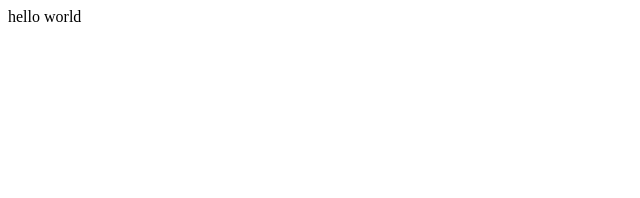
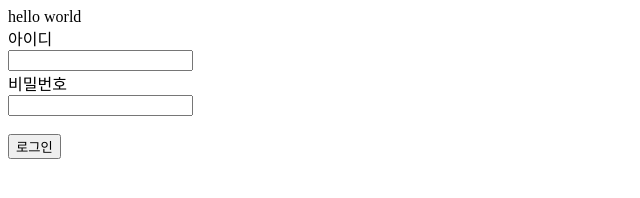
Before and after one commit to tzist/busan_c, a plain HTML site: page index.html in a window 1280 px wide. Shown: the whole page, without its empty margins (0-640 px from the left). Drawn offline with Linux system fonts and the light colour scheme.

Commit message:
index.html : add contents style.css : add contents

```diff
--- a/index.html
+++ b/index.html
@@ -1,3 +1,12 @@
 <html>
-  <body>hello world</body>
+  <body>hello world
+      <form action="login.php" method="POST">
+		<span> 아이디 </span><br/>
+		<input type="text" name="loginID" required>
+		<br/>
+		<span> 비밀번호 </span><br/>
+		<input type="password" name="loginPASS" required><br/><br/>
+		<input type="submit" value="로그인">
+      </form>
+  </body>
 </html>
--- a/style.css
+++ b/style.css
@@ -0,0 +1 @@
+css?
```
